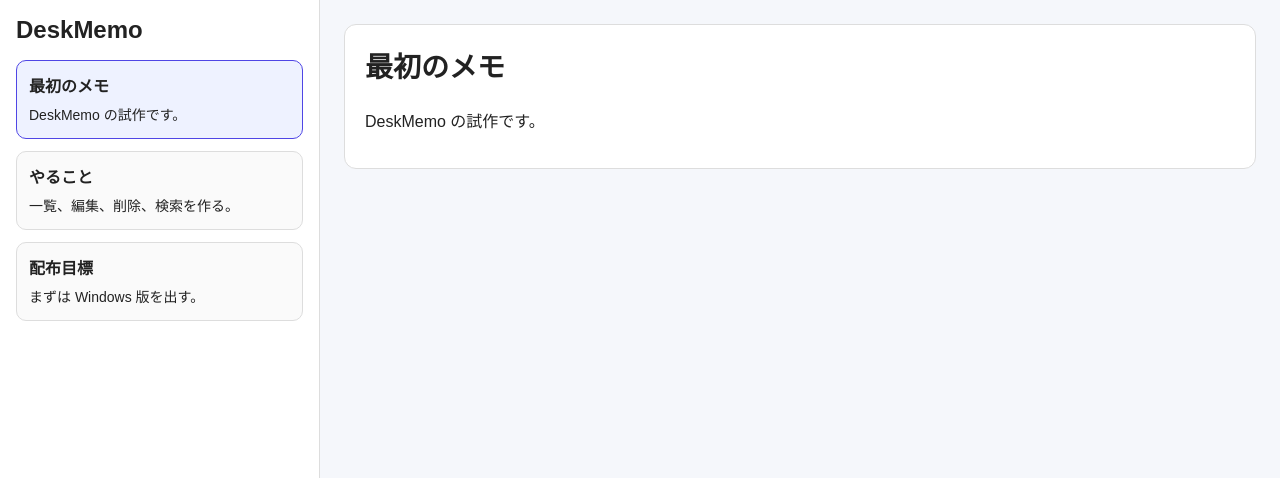
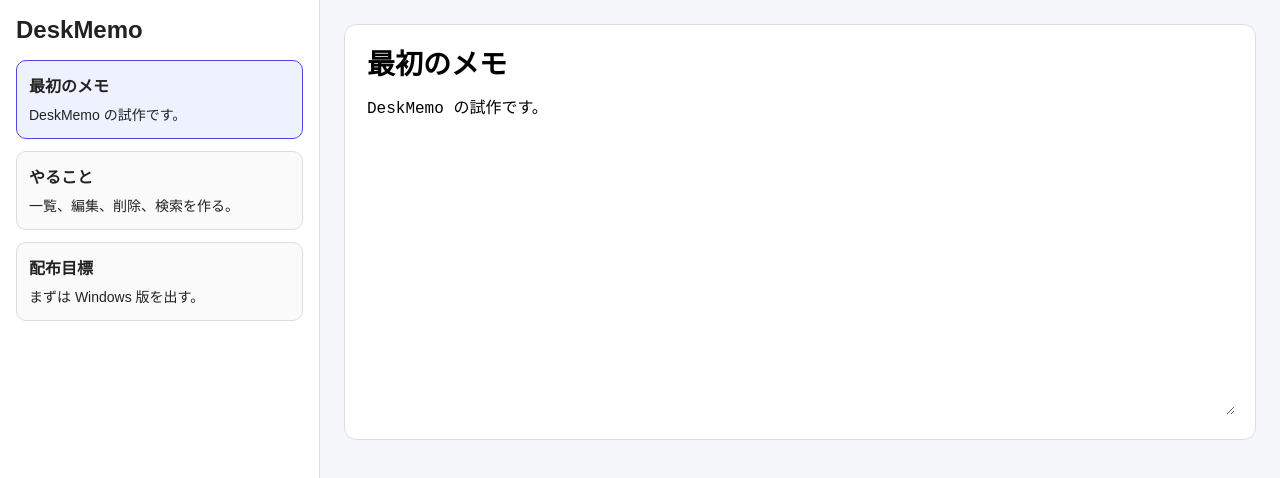
Before and after one commit to taba29/deskmemo, a React (Vite) app: page / in a window 1280 px wide. Shown: the top 478 px of the page. Built offline with nearby package versions, Linux system fonts and the light colour scheme.

Commit message:
feat: make memos editable

```diff
--- a/src/App.tsx
+++ b/src/App.tsx
@@ -1,11 +1,37 @@
-import { useState } from "react"
+import { useMemo, useState } from "react"
 import { sampleMemos } from "./data/sampleMemos"
 
 function App() {
+  const [memos, setMemos] = useState(sampleMemos)
   const [selectedMemoId, setSelectedMemoId] = useState(sampleMemos[0].id)
 
-  const selectedMemo =
-    sampleMemos.find((memo) => memo.id === selectedMemoId) ?? sampleMemos[0]
+  const selectedMemo = useMemo(() => {
+    return memos.find((memo) => memo.id === selectedMemoId) ?? memos[0]
+  }, [memos, selectedMemoId])
+
+  const handleTitleChange = (value: string) => {
+    setMemos((prev) =>
+      prev.map((memo) =>
+        memo.id === selectedMemoId
+          ? { ...memo, title: value, updatedAt: new Date().toISOString() }
+          : memo
+      )
+    )
+  }
+
+  const handleContentChange = (value: string) => {
+    setMemos((prev) =>
+      prev.map((memo) =>
+        memo.id === selectedMemoId
+          ? { ...memo, content: value, updatedAt: new Date().toISOString() }
+          : memo
+      )
+    )
+  }
+
+  if (!selectedMemo) {
+    return <div>メモがありません</div>
+  }
 
   return (
     <div className="app">
@@ -13,14 +39,14 @@ function App() {
         <h1 className="app-title">DeskMemo</h1>
 
         <ul className="memo-list">
-          {sampleMemos.map((memo) => (
+          {memos.map((memo) => (
             <li
               key={memo.id}
               className={`memo-item ${memo.id === selectedMemoId ? "active" : ""}`}
               onClick={() => setSelectedMemoId(memo.id)}
             >
-              <h2>{memo.title}</h2>
-              <p>{memo.content}</p>
+              <h2>{memo.title || "無題"}</h2>
+              <p>{memo.content || "本文なし"}</p>
             </li>
           ))}
         </ul>
@@ -28,8 +54,19 @@ function App() {
 
       <main className="content">
         <div className="preview-box">
-          <h2 className="preview-title">{selectedMemo.title}</h2>
-          <p>{selectedMemo.content}</p>
+          <input
+            className="title-input"
+            value={selectedMemo.title}
+            onChange={(e) => handleTitleChange(e.target.value)}
+            placeholder="タイトル"
+          />
+
+          <textarea
+            className="content-input"
+            value={selectedMemo.content}
+            onChange={(e) => handleContentChange(e.target.value)}
+            placeholder="本文"
+          />
         </div>
       </main>
     </div>
--- a/src/styles.css
+++ b/src/styles.css
@@ -86,3 +86,35 @@ body {
   border-color: #4f46e5;
   background: #eef2ff;
 }
+
+
+.memo-item {
+  cursor: pointer;
+  transition: 0.2s;
+}
+
+.memo-item.active {
+  border-color: #4f46e5;
+  background: #eef2ff;
+}
+
+.title-input {
+  width: 100%;
+  font-size: 28px;
+  font-weight: bold;
+  border: none;
+  outline: none;
+  margin-bottom: 16px;
+  background: transparent;
+}
+
+.content-input {
+  width: 100%;
+  min-height: 320px;
+  border: none;
+  outline: none;
+  resize: vertical;
+  font-size: 16px;
+  line-height: 1.6;
+  background: transparent;
+}
```
Also changed, not shown: 1 other file (tests, documents, lock files or other folders).
